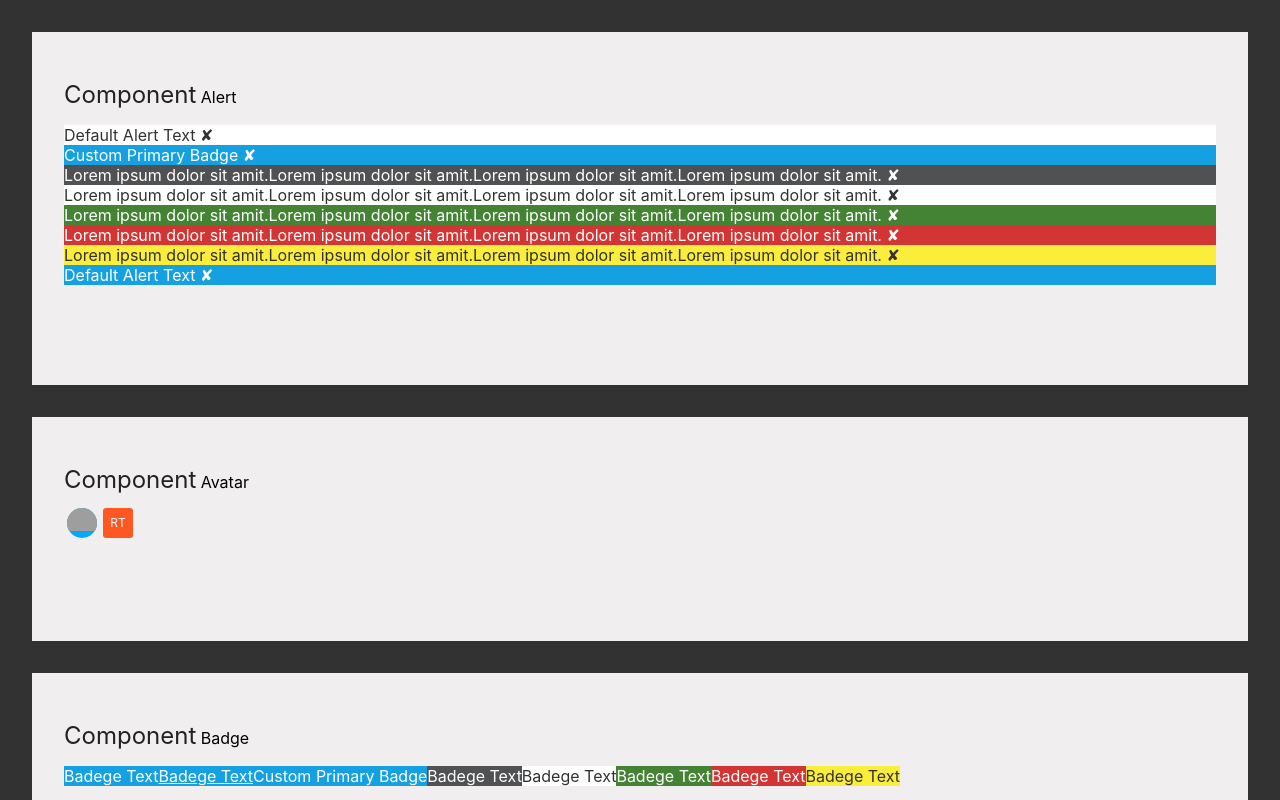
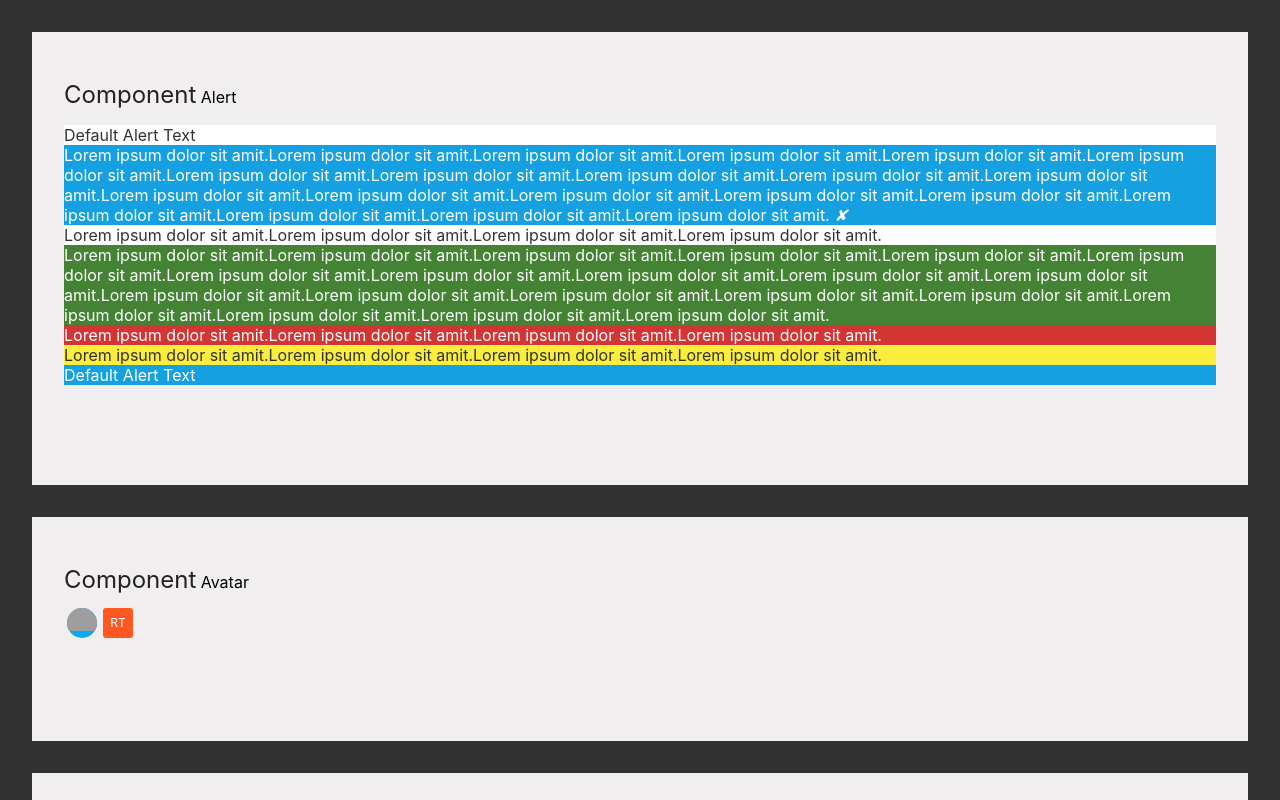
Before and after one commit to sachingvit/react-ui-toolkit, a React (Create React App) app: page / in a window 1280 px wide. Shown: the top 800 px of the page. Built offline with nearby package versions, Linux system fonts and the light colour scheme; grey boxes are pictures that could not be loaded.

Commit message:
Alert - added close callback

```diff
--- a/src/docProps.js
+++ b/src/docProps.js
@@ -36,18 +36,15 @@ export const alertComponent = {
         undefined,
         {
             type: "primary",
-            text: "Custom Primary Badge"
-        },
-        {
-            text: "Lorem ipsum dolor sit amit.Lorem ipsum dolor sit amit.Lorem ipsum dolor sit amit.Lorem ipsum dolor sit amit.",
-            type: "secondary"
+            text: "Lorem ipsum dolor sit amit.Lorem ipsum dolor sit amit.Lorem ipsum dolor sit amit.Lorem ipsum dolor sit amit.Lorem ipsum dolor sit amit.Lorem ipsum dolor sit amit.Lorem ipsum dolor sit amit.Lorem ipsum dolor sit amit.Lorem ipsum dolor sit amit.Lorem ipsum dolor sit amit.Lorem ipsum dolor sit amit.Lorem ipsum dolor sit amit.Lorem ipsum dolor sit amit.Lorem ipsum dolor sit amit.Lorem ipsum dolor sit amit.Lorem ipsum dolor sit amit.Lorem ipsum dolor sit amit.Lorem ipsum dolor sit amit.Lorem ipsum dolor sit amit.Lorem ipsum dolor sit amit.",
+            closeEvent: (e) => console.log(`close event `, e)
         },
         {
             text: "Lorem ipsum dolor sit amit.Lorem ipsum dolor sit amit.Lorem ipsum dolor sit amit.Lorem ipsum dolor sit amit.",
             type: "default"
         },
         {
-            text: "Lorem ipsum dolor sit amit.Lorem ipsum dolor sit amit.Lorem ipsum dolor sit amit.Lorem ipsum dolor sit amit.",
+            text: "Lorem ipsum dolor sit amit.Lorem ipsum dolor sit amit.Lorem ipsum dolor sit amit.Lorem ipsum dolor sit amit.Lorem ipsum dolor sit amit.Lorem ipsum dolor sit amit.Lorem ipsum dolor sit amit.Lorem ipsum dolor sit amit.Lorem ipsum dolor sit amit.Lorem ipsum dolor sit amit.Lorem ipsum dolor sit amit.Lorem ipsum dolor sit amit.Lorem ipsum dolor sit amit.Lorem ipsum dolor sit amit.Lorem ipsum dolor sit amit.Lorem ipsum dolor sit amit.Lorem ipsum dolor sit amit.Lorem ipsum dolor sit amit.Lorem ipsum dolor sit amit.Lorem ipsum dolor sit amit.",
             type: "success"
         },
         {
--- a/src/lib/component/Alert/Alert.css
+++ b/src/lib/component/Alert/Alert.css
@@ -1,5 +1,6 @@
 .alert {
-    display: block;
+    display: flex;
+    justify-content: space-between;
     padding: 1rem;
     margin: 1rem;
     width: 98%;
@@ -7,3 +8,9 @@
     border: 1px solid #c0c0c0;
     border-radius: 10px;
 }
+
+.alert .close {
+    justify-content: flex-end;
+    cursor: pointer;
+    padding-left: 1rem;
+}
--- a/src/lib/component/Alert/Alert.js
+++ b/src/lib/component/Alert/Alert.js
@@ -3,20 +3,39 @@ import PropTypes from 'prop-types'
 import './../Badge/Badge.css'
 import './Alert.css'
 import { WithSkin } from './../Badge/Badge'
+import NoContent from '../NoContent/NoContent'
+
+
 
 const Alert = WithSkin(
     function Alert(props) {
         const {
+            autoHide,
+            autoHideTime,
             classes,
             text: AlertText,
             children = null,
-            ...rest
+            closeEvent: closeCB = null
         } = props;
+
+        const [show, setShow] = React.useState(true)
+
+        function closeHandler() {
+            if (typeof closeCB === 'function') {
+                closeCB(props)
+                setShow(false)
+            }
+        }
+
+        if (!show) {
+            return <NoContent />
+        }
+
         return (
             <>
                 <div className={classes}>
                     <span>{children || AlertText}</span>
-                    <span className="close"> &#10008; </span>
+                    {closeCB && <span className="close" aria-label="Close alert" onClick={closeHandler}> <i>&#10008;</i> </span>}
                 </div>
             </>
         )
@@ -24,16 +43,17 @@ const Alert = WithSkin(
 )
 
 Alert.defaultProps = {
-    href: "",
-    size: "small",
-    tag: 'span',
     type: "default",
-    text: 'It\'s a default alert.',
+    text: 'You forget to give me text.',
     variant: 'button',
+    closeEvent: undefined,
+    autoHide: false,
+    autoHideTime: 10000
 }
 
 Alert.propTypes = {
-    type: PropTypes.oneOf(['success', 'warning', 'danger', 'primary', 'info', 'default'])
+    type: PropTypes.oneOf(['success', 'warning', 'danger', 'primary', 'info', 'default']),
+    closeEvent: PropTypes.func
 }
 
 export default Alert
```
Also changed, not shown: 1 other file (tests, documents, lock files or other folders).
